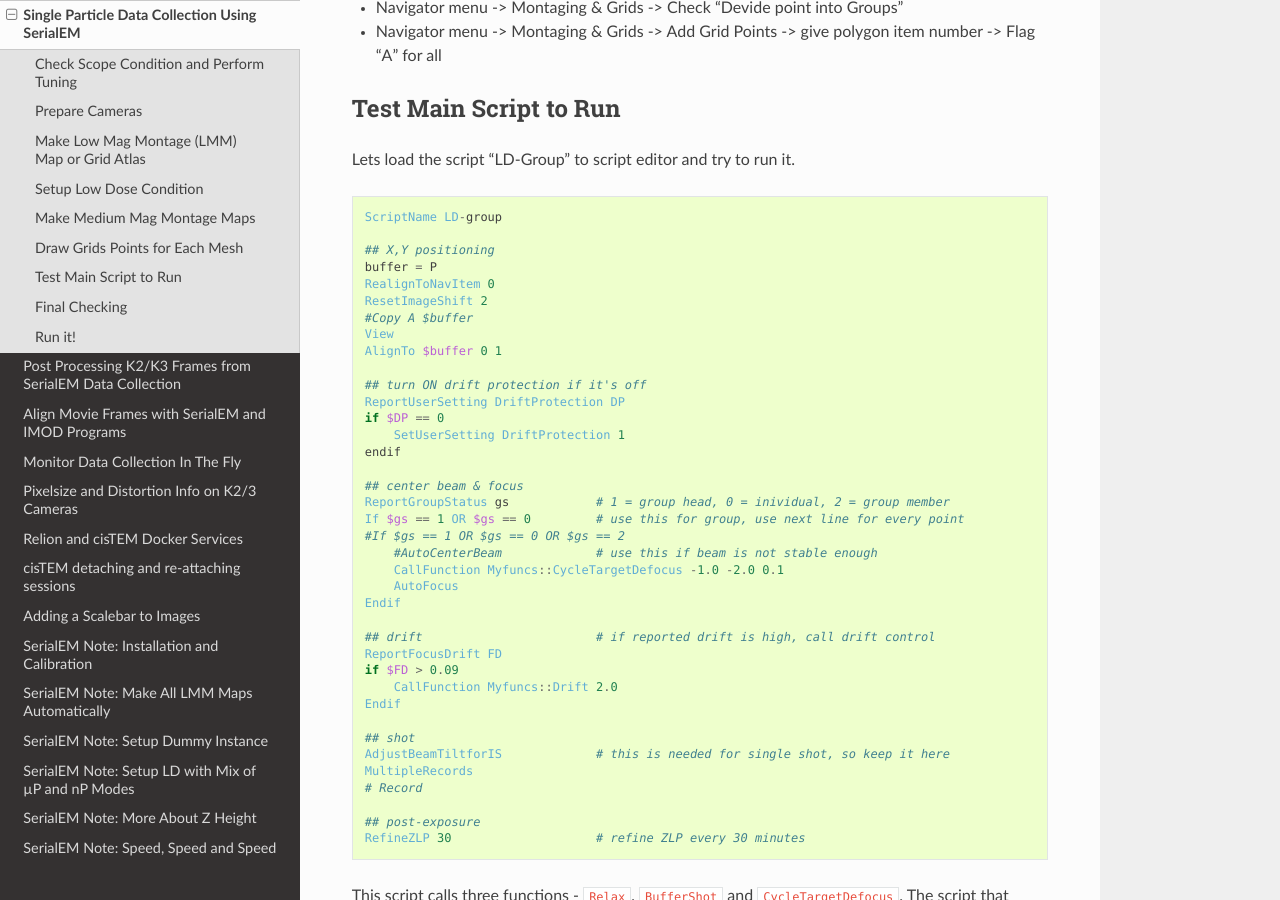
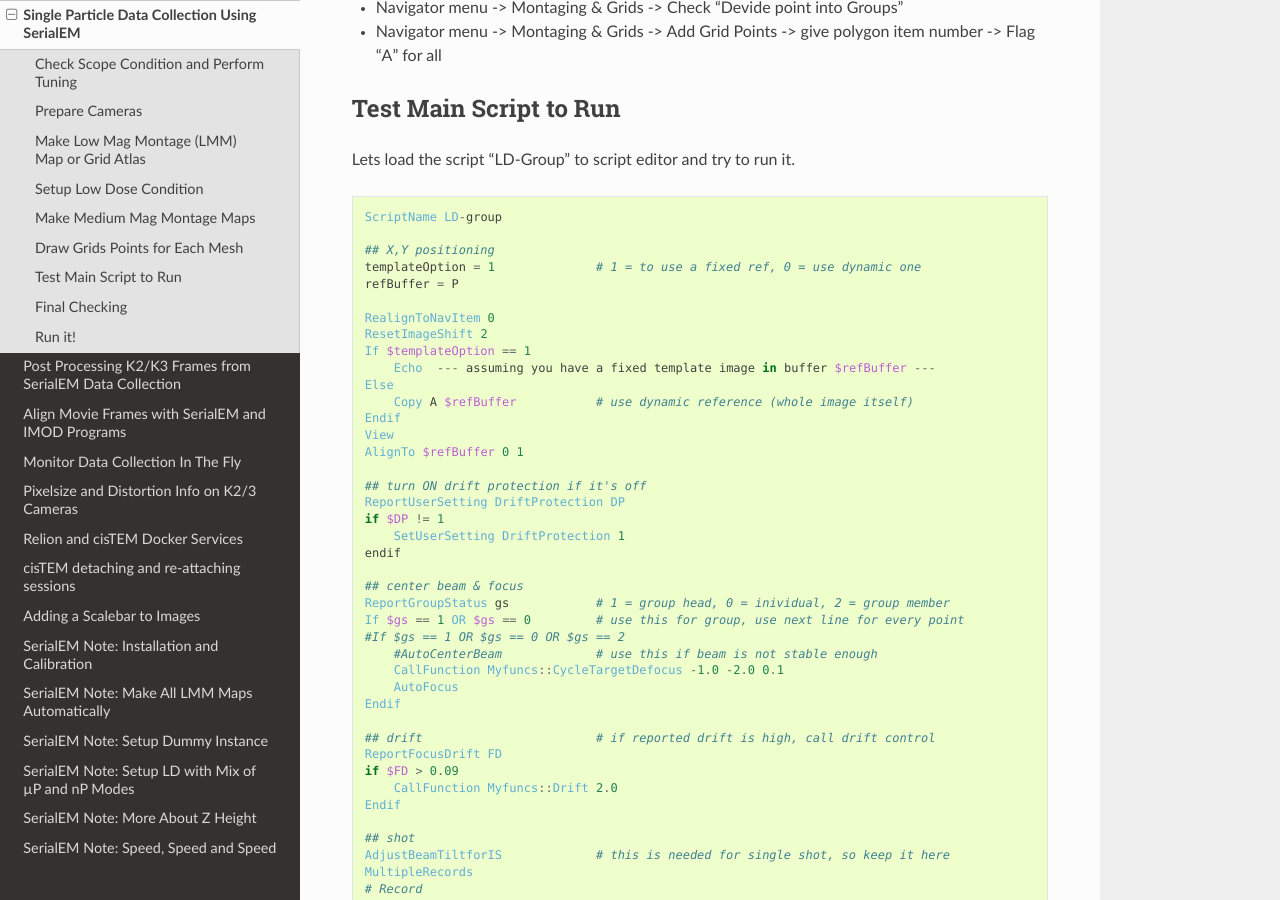
Before and after one commit to xuchen66/sphinx-emdocs, a Sphinx documentation site: the page built from source/singleparticle_serialem.rst, in a window 1280 px wide and 900 px high, scrolled down 2857 px. Built offline with Sphinx 7.4.7 and the Read the Docs theme 2.0.0, drawn with Linux system fonts in a browser that asks for light colours; pages that are not in the unit, such as notebooks, are missing from menus.

Commit message:
Update singleparticle_serialem.rst

```diff
--- a/source/singleparticle_serialem.rst
+++ b/source/singleparticle_serialem.rst
@@ -128,16 +128,22 @@
    ScriptName LD-group
 
    ## X,Y positioning
-   buffer = P
+   templateOption = 1              # 1 = to use a fixed ref, 0 = use dynamic one
+   refBuffer = P
+
    RealignToNavItem 0
    ResetImageShift 2
-   #Copy A $buffer
+   If $templateOption == 1
+       Echo  --- assuming you have a fixed template image in buffer $refBuffer ---
+   Else
+       Copy A $refBuffer           # use dynamic reference (whole image itself)
+   Endif
    View
-   AlignTo $buffer 0 1
+   AlignTo $refBuffer 0 1
 
    ## turn ON drift protection if it's off
    ReportUserSetting DriftProtection DP
-   if $DP == 0
+   if $DP != 1
        SetUserSetting DriftProtection 1
    endif
 
```
